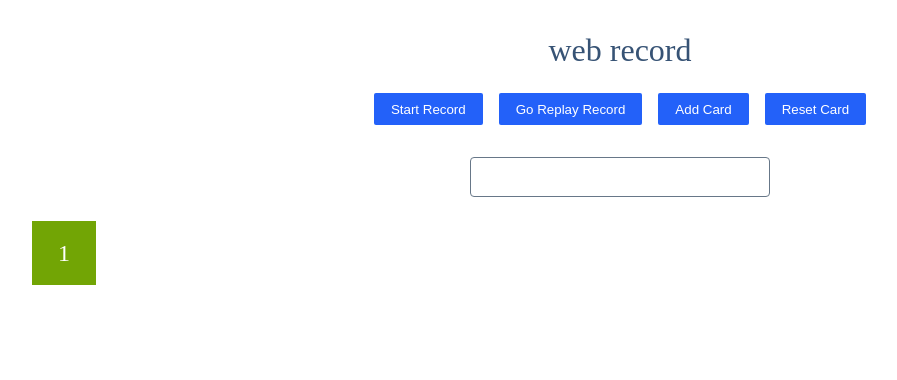
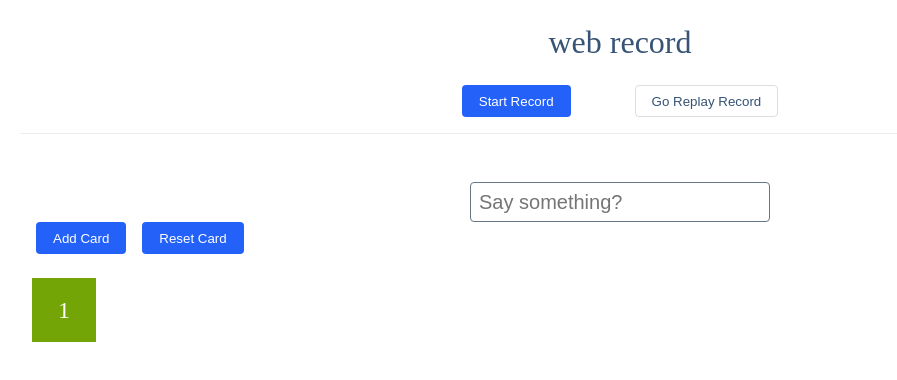
Before and after one commit to bgwd666/web-record, a React (Vite) app: page / in a window 1280 px wide. Shown: the top 380 px of the page, without its empty margins (20-917 px from the left). Built offline with nearby package versions, Linux system fonts and the light colour scheme.

Commit message:
fix:style

```diff
--- a/src/pages/home/index.less
+++ b/src/pages/home/index.less
@@ -1,4 +1,8 @@
 .home-page {
+  .top-handle {
+    border-bottom: 1px solid #ededed;
+  }
+
   .h-input {
     width: 300px;
     height: 40px;
@@ -6,7 +10,7 @@
     outline: none;
     font-size: 20px;
     border-radius: 4px;
-    padding-left: 4px;
+    padding-left: 8px;
     &:hover,
     &:focus {
       border-color: #2361f9;
--- a/src/pages/home/index.tsx
+++ b/src/pages/home/index.tsx
@@ -52,15 +52,22 @@
 
   return (
     <div className="home-page">
-      <header className='font-size-32 text-center mt-32'>web record</header>
-      <section className='box-cont mt-24'>
-        <div className='flex-center mt-24'>
+      <header className='font-size-32 text-center mt-24'>web record</header>
+      <section className='box-cont'>
+        <div className='flex-center top-handle mt-24 pb-16'>
           <button className='theme-btn' onClick={handleStartRecord}>
             {isRecording ? 'End' : 'Start'} Record
           </button>
-          <button className='theme-btn ml-16' onClick={goReplayRecordPage}>
+          <button className='btn ml-64' onClick={goReplayRecordPage}>
             Go Replay Record
           </button>
+        </div>
+
+        <div className="flex-center mt-48">
+          <input type="text" className="h-input" placeholder="Say something?" />
+        </div>
+
+        <div className='flex'>
           <button className='theme-btn ml-16' onClick={handleAddCard}>
             Add Card
           </button>
@@ -68,9 +75,7 @@
             Reset Card
           </button>
         </div>
-        <div className="flex-center mt-32">
-          <input type="text" className="h-input" />
-        </div>
+
         <ul className='mt-12 flex flex-wrap card-cont'>
           {cardList.map((it) => (
             <li
--- a/src/style/index.less
+++ b/src/style/index.less
@@ -45,18 +45,29 @@
   max-width: 1200px;
   margin: 0 auto;
 }
+.btn {
+  height: 32px;
+  padding: 4px 16px;
+  color: #375375;
+  background-color: #fff;
+  border: 1px solid #ddd;
+  border-radius: 4px;
+  transition: 0.3s;
+  outline: none;
+  &:hover {
+    color: #2361f9;
+    border-color: #2361f9;
+  }
+}
 
 .theme-btn {
-  height: 32px;
-  padding: 4px 16px;
+  .btn();
   background-color: #2361f9;
   color: #fff;
   border: 1px solid transparent;
-  border-radius: 2px;
-  transition: 0.3s;
-  outline: none;
   &:hover {
     background-color: darken(#2361f9, 6%);
+    color: #fff;
   }
   &:active {
     background-color: darken(#2361f9, 10%);
```
